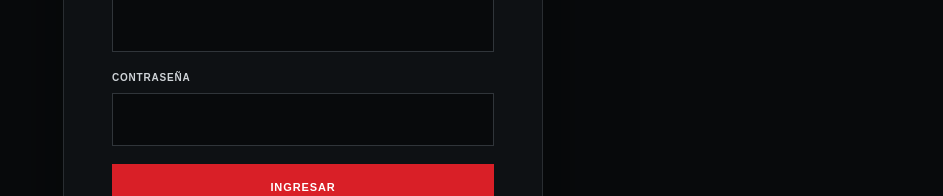
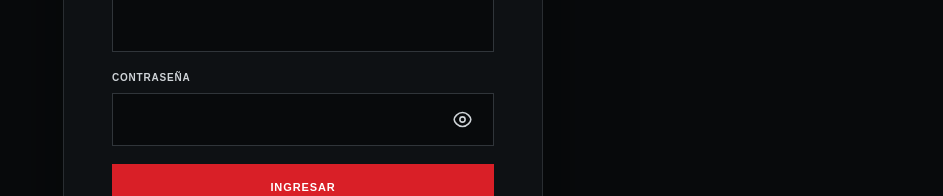
Before and after one commit to jgartavia-sketch/taller-automotriz-jamiro, a Next.js app: page /staff in a window 1280 px wide. Shown: the part 444-640 px from the top of the page, without its empty margins (337-1280 px from the left). Built offline with nearby package versions, Linux system fonts and the light colour scheme; no server answers.

Commit message:
Mejora login staff y corrige errores locales

```diff
--- a/app/layout.tsx
+++ b/app/layout.tsx
@@ -1,23 +1,10 @@
 import type { Metadata } from "next";
-import { Geist, Geist_Mono } from "next/font/google";
 import "./globals.css";
-
-const geistSans = Geist({
-  variable: "--font-geist-sans",
-  subsets: ["latin"],
-});
-
-const geistMono = Geist_Mono({
-  variable: "--font-geist-mono",
-  subsets: ["latin"],
-});
 
 export const metadata: Metadata = {
   title: "Taller Automotriz Jamiro | San Carlos",
-  description: "Electromecánica, mecánica general y mantenimiento automotriz con 16 años de experiencia en San Carlos.",
-  other: {
-    "codex-preview": "development",
-  },
+  description:
+    "Electromecánica, mecánica general y mantenimiento automotriz con 16 años de experiencia en San Carlos.",
   icons: {
     icon: "/favicon.svg",
     shortcut: "/favicon.svg",
@@ -32,11 +19,7 @@ export default function RootLayout({
 }>) {
   return (
     <html lang="es">
-      <body
-        className={`${geistSans.variable} ${geistMono.variable} antialiased`}
-      >
-        {children}
-      </body>
+      <body>{children}</body>
     </html>
   );
 }
--- a/app/page.tsx
+++ b/app/page.tsx
@@ -82,24 +82,42 @@ export default function Home() {
 
   useEffect(() => {
     const loadSession = async () => {
+      const token = localStorage.getItem(TOKEN_KEY);
+
+      if (!token) {
+        setSessionLoading(false);
+        return;
+      }
+
       try {
         const response = await fetch(`${API_URL}/api/auth/me`, {
           cache: "no-store",
-          headers: authHeaders(),
+          headers: {
+            Authorization: `Bearer ${token}`,
+          },
         });
+
         if (response.ok) {
           const data = await response.json();
           setProfile(data.customer);
           setMovements(data.movements || []);
+
           if (data.referral) {
             setReferralCode(data.referral.code);
             setReferralExpiry(data.referral.expiry);
           }
+        } else if (response.status === 401) {
+          localStorage.removeItem(TOKEN_KEY);
+          setProfile(null);
+          setMovements([]);
         }
+      } catch {
+        setAuthError("No pudimos conectar con el servidor. Intentá nuevamente.");
       } finally {
         setSessionLoading(false);
       }
     };
+
     loadSession();
   }, []);
 
--- a/app/staff/page.tsx
+++ b/app/staff/page.tsx
@@ -51,6 +51,7 @@ export default function StaffPage() {
   const [error, setError] = useState("");
   const [message, setMessage] = useState("");
   const [amount, setAmount] = useState("");
+  const [showPassword, setShowPassword] = useState(false);
 
   const pointsPreview = useMemo(() => {
     const parsed = Number(amount);
@@ -200,7 +201,51 @@ export default function StaffPage() {
           <p className={styles.intro}>Ingresá con la cuenta individual asignada por el taller.</p>
           <form onSubmit={login} className={styles.form}>
             <label>Correo del empleado<input name="email" type="email" autoComplete="username" required /></label>
-            <label>Contraseña<input name="password" type="password" autoComplete="current-password" required /></label>
+            <label>
+              Contraseña
+              <span style={{ position: "relative", display: "block" }}>
+                <input
+                  name="password"
+                  type={showPassword ? "text" : "password"}
+                  autoComplete="current-password"
+                  required
+                  style={{ paddingRight: "3.5rem" }}
+                />
+                <button
+                  type="button"
+                  onClick={() => setShowPassword((visible) => !visible)}
+                  aria-label={showPassword ? "Ocultar contraseña" : "Mostrar contraseña"}
+                  aria-pressed={showPassword}
+                  title={showPassword ? "Ocultar contraseña" : "Mostrar contraseña"}
+                  style={{
+                    position: "absolute",
+                    top: "50%",
+                    right: "0.85rem",
+                    width: "2.25rem",
+                    height: "2.25rem",
+                    padding: 0,
+                    border: 0,
+                    background: "transparent",
+                    color: "currentColor",
+                    display: "grid",
+                    placeItems: "center",
+                    transform: "translateY(-50%)",
+                    cursor: "pointer",
+                  }}
+                >
+                  {showPassword ? (
+                    <svg width="21" height="21" viewBox="0 0 24 24" fill="none" aria-hidden="true">
+                      <path d="M3 3l18 18M10.6 10.7a2 2 0 002.7 2.7M9.9 4.2A10.7 10.7 0 0112 4c5.5 0 9.5 5.2 9.5 8a8.8 8.8 0 01-2.1 3.8M6.2 6.2C3.8 7.8 2.5 10.2 2.5 12c0 2.8 4 8 9.5 8 1.4 0 2.7-.3 3.8-.8" stroke="currentColor" strokeWidth="1.8" strokeLinecap="round" strokeLinejoin="round" />
+                    </svg>
+                  ) : (
+                    <svg width="21" height="21" viewBox="0 0 24 24" fill="none" aria-hidden="true">
+                      <path d="M2.5 12c0-2.8 4-8 9.5-8s9.5 5.2 9.5 8-4 8-9.5 8-9.5-5.2-9.5-8z" stroke="currentColor" strokeWidth="1.8" />
+                      <circle cx="12" cy="12" r="3" stroke="currentColor" strokeWidth="1.8" />
+                    </svg>
+                  )}
+                </button>
+              </span>
+            </label>
             {error && <p className={styles.error} role="alert">{error}</p>}
             <button disabled={loginLoading}>{loginLoading ? "Ingresando…" : "Ingresar"}</button>
           </form>
```
